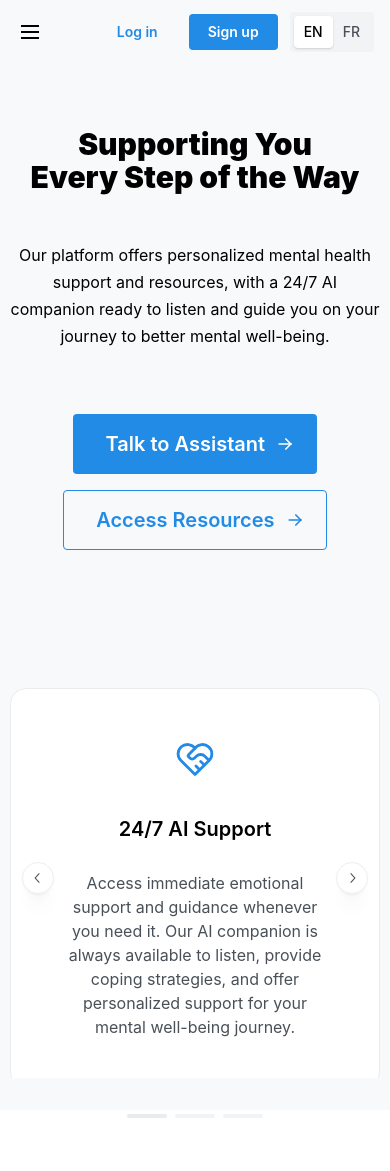
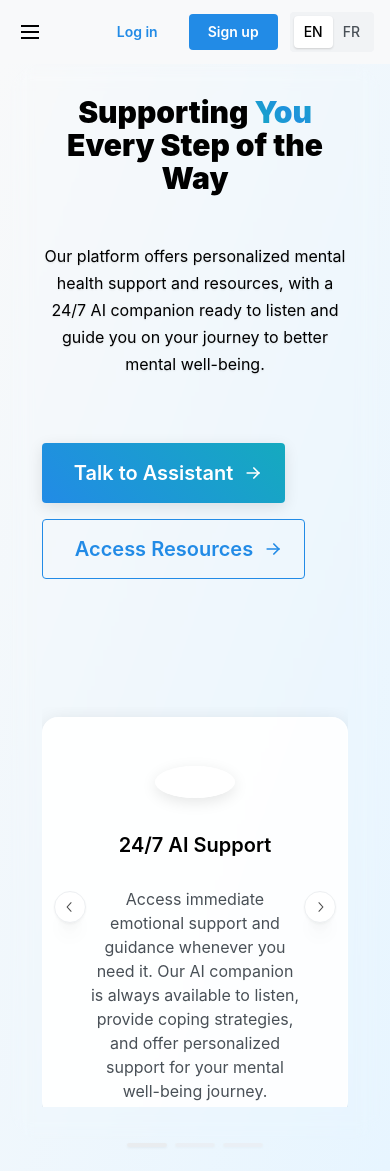
Before and after one commit to alfredgenadri/Soar, a React (Create React App) app in the folder frontend/: page / in a window 390 px wide. Before the commit the page ends 1118 px from the top, so only its background shows below. Built offline with nearby package versions, Linux system fonts and the light colour scheme.

Commit message:
homepage clean

```diff
--- a/frontend/src/components/Header/Header.module.css
+++ b/frontend/src/components/Header/Header.module.css
@@ -2,7 +2,7 @@
     padding-top: var(--mantine-spacing-sm);
     background-color: light-dark(var(--mantine-color-gray-0), var(--mantine-color-dark-6));
     border-bottom: rem(1px) solid light-dark(var(--mantine-color-gray-2), transparent);
-    margin-bottom: rem(120px);
+    margin-bottom: rem(60px);
   }
 
   .mainSection {
--- a/frontend/src/components/HomePage/HomePage.module.css
+++ b/frontend/src/components/HomePage/HomePage.module.css
@@ -1,9 +1,13 @@
 .wrapper {
   position: relative;
   min-height: 100vh;
-  padding-top: calc(var(--mantine-spacing-xl) * 2);
+  padding-top: 0;
   padding-bottom: var(--mantine-spacing-xl);
-  background-color: light-dark(var(--mantine-color-gray-0), var(--mantine-color-dark-8));
+  background: linear-gradient(
+    to bottom right,
+    light-dark(var(--mantine-color-gray-0), var(--mantine-color-dark-8)),
+    light-dark(var(--mantine-color-blue-0), var(--mantine-color-dark-7))
+  );
   width: 100%;
 }
 
@@ -15,11 +19,15 @@
   gap: calc(var(--mantine-spacing-xl) * 2);
   width: 90%;
   margin: 0 auto;
+  backdrop-filter: blur(10px);
+  border-radius: var(--mantine-radius-xl);
+  padding: calc(var(--mantine-spacing-xl) * 2);
 
   @media (max-width: 768px) {
     flex-direction: column;
     text-align: center;
     width: 95%;
+    padding: var(--mantine-spacing-xl);
   }
 }
 
@@ -40,6 +48,7 @@
   font-size: calc(var(--mantine-font-size-xl) * 2);
   line-height: 1.1;
   font-weight: 900;
+  color: light-dark(var(--mantine-color-black), var(--mantine-color-white));
   margin-bottom: calc(var(--mantine-spacing-xl) * 1.5);
 
   @media (max-width: 768px) {
@@ -47,11 +56,29 @@
   }
 }
 
+.highlight {
+  background: linear-gradient(45deg,
+    var(--mantine-color-blue-6) 0%,
+    var(--mantine-color-cyan-6) 50%,
+    var(--mantine-color-blue-6) 100%
+  );
+  background-size: 200% auto;
+  -webkit-background-clip: text;
+  -webkit-text-fill-color: transparent;
+  animation: gradient 8s linear infinite;
+}
+
+@keyframes gradient {
+  0% { background-position: 0% center; }
+  100% { background-position: 200% center; }
+}
+
 .description {
   color: light-dark(var(--mantine-color-black), var(--mantine-color-white));
   font-size: var(--mantine-font-size-lg);
   line-height: 1.7;
   margin-bottom: calc(var(--mantine-spacing-xl) * 2);
+  text-shadow: 0 1px 2px rgba(0, 0, 0, 0.1);
 
   @media (max-width: 768px) {
     font-size: var(--mantine-font-size-md);
@@ -60,6 +87,20 @@
 
 .controls {
   margin-top: calc(var(--mantine-spacing-xl) * 1.5);
+  display: flex;
+  gap: var(--mantine-spacing-md);
+}
+
+.control {
+  background: linear-gradient(45deg, var(--mantine-color-blue-6), var(--mantine-color-cyan-6));
+  border: none;
+  transition: transform 0.2s ease, box-shadow 0.2s ease;
+  box-shadow: 0 4px 15px rgba(0, 0, 0, 0.1);
+
+  &:hover {
+    transform: translateY(-2px);
+    box-shadow: 0 6px 20px rgba(0, 0, 0, 0.15);
+  }
 }
 
 .carouselWrapper {
@@ -75,9 +116,16 @@
 
 .featureCard {
   padding: calc(var(--mantine-spacing-xl) * 1.5);
-  background: light-dark(var(--mantine-color-white), var(--mantine-color-dark-7));
+  background: light-dark(
+    rgba(255, 255, 255, 0.9),
+    rgba(0, 0, 0, 0.3)
+  );
+  backdrop-filter: blur(12px);
   border-radius: var(--mantine-radius-lg);
-  border: 1px solid light-dark(var(--mantine-color-gray-2), var(--mantine-color-dark-5));
+  border: 1px solid light-dark(
+    rgba(255, 255, 255, 0.5),
+    rgba(255, 255, 255, 0.1)
+  );
   height: 100%;
   display: flex;
   flex-direction: column;
@@ -85,16 +133,41 @@
   text-align: center;
   justify-content: flex-start;
   gap: var(--mantine-spacing-md);
+  transition: transform 0.2s ease, box-shadow 0.2s ease;
+  box-shadow: 0 4px 20px rgba(0, 0, 0, 0.1);
+
+  &:hover {
+    transform: translateY(-4px);
+    box-shadow: 0 8px 30px rgba(0, 0, 0, 0.15);
+  }
 }
 
 .featureIcon {
   color: var(--mantine-color-blue-6);
-  width: rem(48px);
-  height: rem(48px);
+  font-size: rem(80px);
+  width: rem(120px);
+  height: rem(120px);
   margin-bottom: var(--mantine-spacing-md);
   display: flex;
   justify-content: center;
   align-items: center;
+  background: light-dark(
+    rgba(255, 255, 255, 0.9),
+    rgba(255, 255, 255, 0.1)
+  );
+  padding: var(--mantine-spacing-md);
+  border-radius: 50%;
+  box-shadow: 0 4px 15px rgba(0, 0, 0, 0.1);
+  transition: transform 0.2s ease;
+
+  svg {
+    width: rem(80px) !important;
+    height: rem(80px) !important;
+  }
+
+  &:hover {
+    transform: scale(1.1);
+  }
 }
 
 .featureTitle {
@@ -126,28 +199,15 @@
   right: 0;
   bottom: 0;
   left: 0;
-  background: radial-gradient(circle at top right, var(--mantine-color-blue-1) 0%, transparent 70%);
+  background:
+    radial-gradient(circle at 20% 20%, var(--mantine-color-blue-1) 0%, transparent 40%),
+    radial-gradient(circle at 80% 80%, var(--mantine-color-cyan-1) 0%, transparent 40%);
+  opacity: 0.8;
+  animation: pulse 10s ease infinite;
 }
 
-@media (max-width: 48em) {
-  .inner {
-    flex-direction: column;
-    align-items: center;
-    text-align: center;
-  }
-
-  .content {
-    max-width: 100%;
-    margin-right: 0;
-    margin-bottom: rem(40px);
-  }
-
-  .carouselWrapper {
-    width: 100%;
-    min-width: auto;
-  }
-
-  .controls {
-    justify-content: center;
-  }
+@keyframes pulse {
+  0% { opacity: 0.5; }
+  50% { opacity: 0.8; }
+  100% { opacity: 0.5; }
 }
--- a/frontend/src/components/HomePage/HomePage.tsx
+++ b/frontend/src/components/HomePage/HomePage.tsx
@@ -86,7 +86,7 @@ export function HomePage() {
           >
             <Carousel.Slide>
               <Card className={classes.featureCard}>
-                <IconHeartHandshake className={classes.featureIcon} stroke={1.5} size={48} />
+                <IconHeartHandshake className={classes.featureIcon} stroke={1.5} size={80} />
                 <Text className={classes.featureTitle}>24/7 AI Support</Text>
                 <Text className={classes.featureText}>
                   Access immediate emotional support and guidance whenever you need it. Our AI companion
@@ -98,7 +98,7 @@ export function HomePage() {
 
             <Carousel.Slide>
               <Card className={classes.featureCard}>
-                <IconBrain className={classes.featureIcon} stroke={1.5} size={48} />
+                <IconBrain className={classes.featureIcon} stroke={1.5} size={80} />
                 <Text className={classes.featureTitle}>Resource Library</Text>
                 <Text className={classes.featureText}>
                   Explore our comprehensive collection of mental health resources, including articles,
@@ -110,7 +110,7 @@ export function HomePage() {
 
             <Carousel.Slide>
               <Card className={classes.featureCard}>
-                <IconUserCircle className={classes.featureIcon} stroke={1.5} size={48} />
+                <IconUserCircle className={classes.featureIcon} stroke={1.5} size={80} />
                 <Text className={classes.featureTitle}>Personalized Care</Text>
                 <Text className={classes.featureText}>
                   Experience support that adapts to you. Our platform learns from your interactions
```
